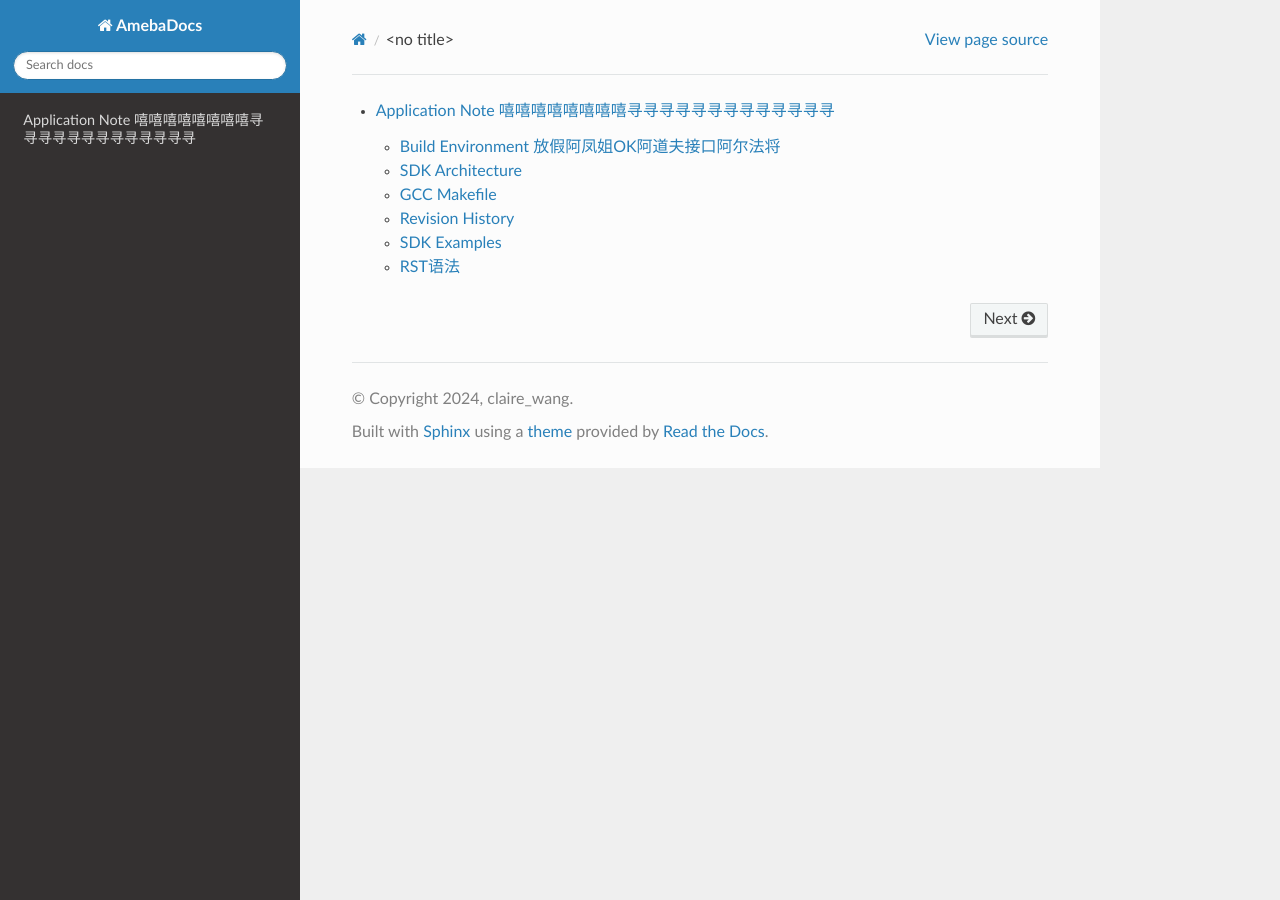
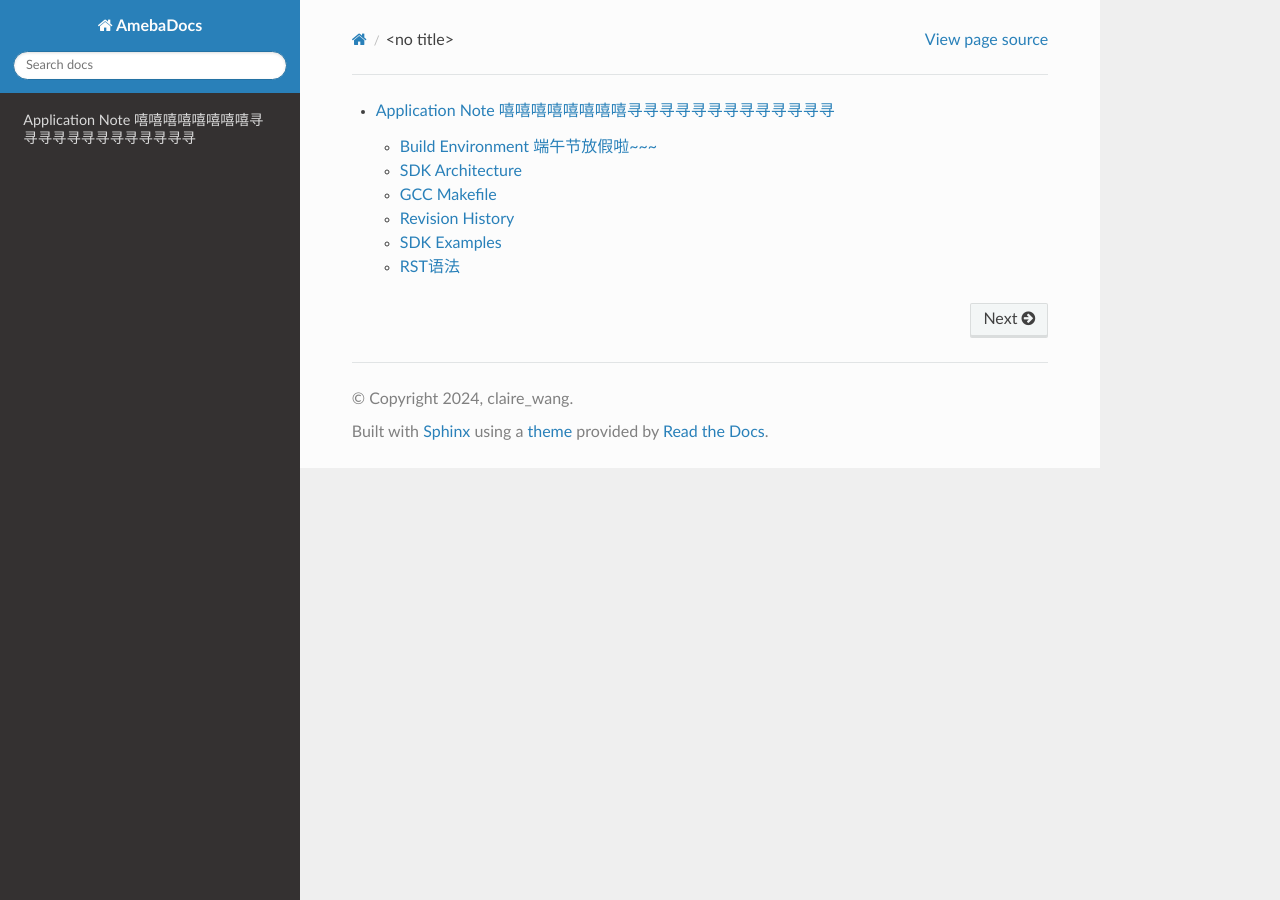
Before and after one commit to paulxu1234/ameba_docs, a Sphinx documentation site: the page built from source/index.rst, in a window 1280 px wide. Built offline with Sphinx 7.4.7 and the Read the Docs theme 2.0.0, drawn with Linux system fonts in a browser that asks for light colours.

Commit message:
Update gcc_build_environment.rst

```diff
--- a/source/application_note/gcc_build_environment.rst
+++ b/source/application_note/gcc_build_environment.rst
@@ -1,4 +1,4 @@
-Build Environment 放假阿凤姐OK阿道夫接口阿尔法将
+Build Environment 端午节放假啦~~~
 =================================================================================================================
 Introduction
 ------------------------
```
